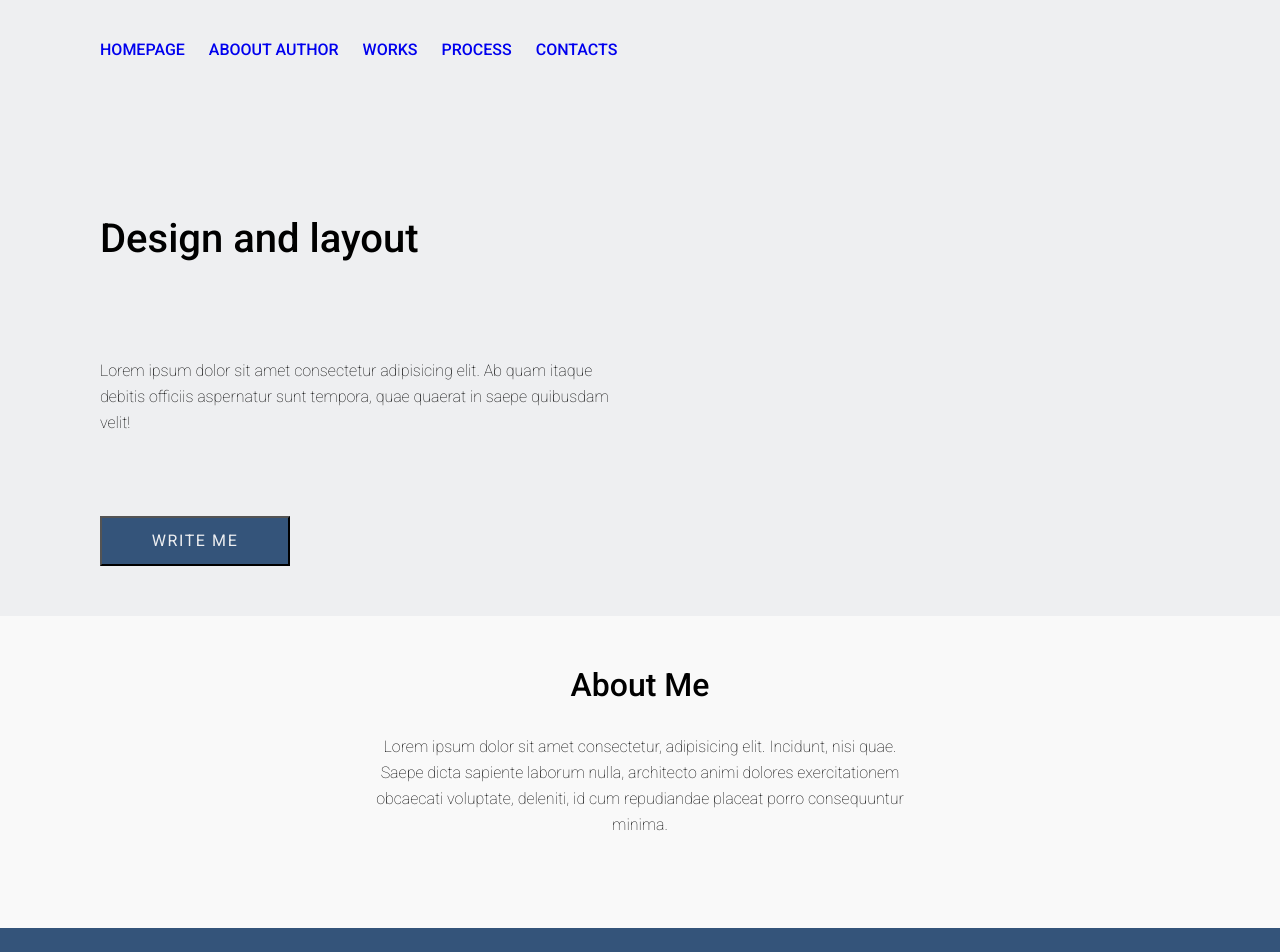
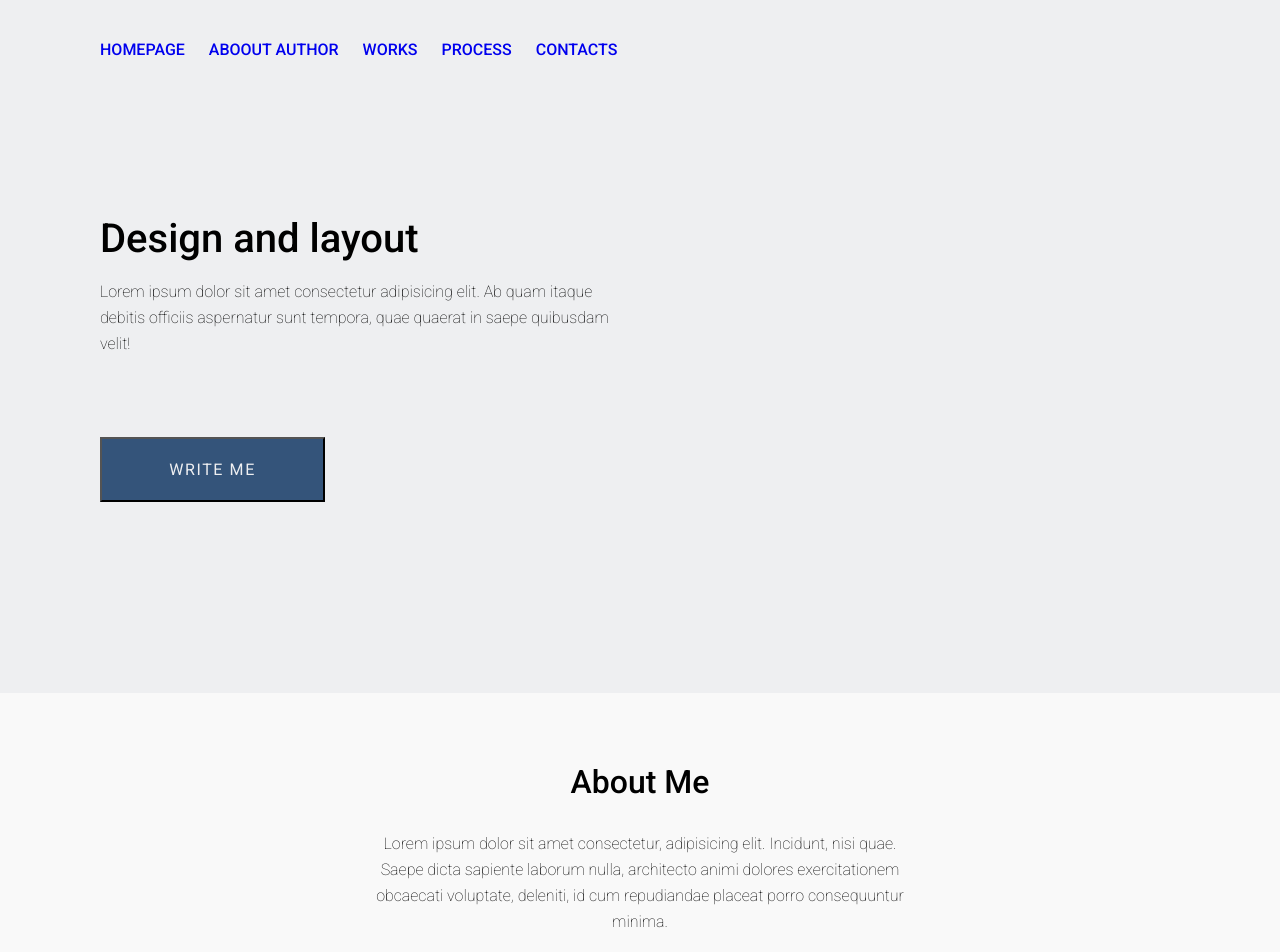
Before and after one commit to catygutberg/front-end-basic, a plain HTML site: page Homework-6/index.html in a window 1280 px wide. Shown: the top 952 px of the page. Drawn offline with Linux system fonts and the light colour scheme; a script that the page names is missing.

Commit message:
button style changed, indents moved to sections

```diff
--- a/Homework-6/css/styles.css
+++ b/Homework-6/css/styles.css
@@ -27,6 +27,8 @@ ul {
 }
 
 h1 {
+  width: 541px;
+  height: 45px;
   font-size: 40px;
   line-height: 79px;
   font-family: "Roboto", sans-serif;
@@ -70,13 +72,11 @@ h2 {
   line-height: 26px;
   letter-spacing: 0em;
   overflow: hidden;
-  padding-top: 50px;
 }
 
 h2 + p {
   max-width: 540px;
   margin: auto;
-  padding-bottom: 50px;
 }
 
 .section {
@@ -86,7 +86,11 @@ h2 + p {
 
 .section_white {
   background-color: #f9f9f9;
-  padding-bottom: 40px;
+}
+
+.indent_top_bottom {
+  padding-bottom: 70px;
+  padding-top: 70px;
 }
 
 .navbar ul {
@@ -111,8 +115,8 @@ h2 + p {
 }
 
 button {
-  width: 190px;
-  height: 50px;
+  width: 225px;
+  height: 65px;
   padding: 10px 20px;
   background-color: #34547a;
   text-transform: uppercase;
@@ -125,6 +129,7 @@ button {
   line-height: 26px;
   letter-spacing: 0.1em;
   text-align: center;
+  margin-bottom: 141px;
 }
 
 .blue_block {
@@ -155,4 +160,5 @@ button {
 
 iframe {
   width: 100%;
+  padding-top: 50px;
 }
--- a/Homework-6/index.html
+++ b/Homework-6/index.html
@@ -50,7 +50,7 @@
                 </div>
             </div>
         </section>
-        <section class="section_white">
+        <section class="section_white indent_top_bottom">
             <div class="container">
                 <div class="text-box2">
                     <h2>About Me</h2>
@@ -91,7 +91,7 @@
                 </div>
             </div>
         </section>
-        <section class="section">
+        <section class="section indent_top_bottom">
             <div class="container">
                 <div class="text-box2">
                     <h2>How do I work</h2>
```
